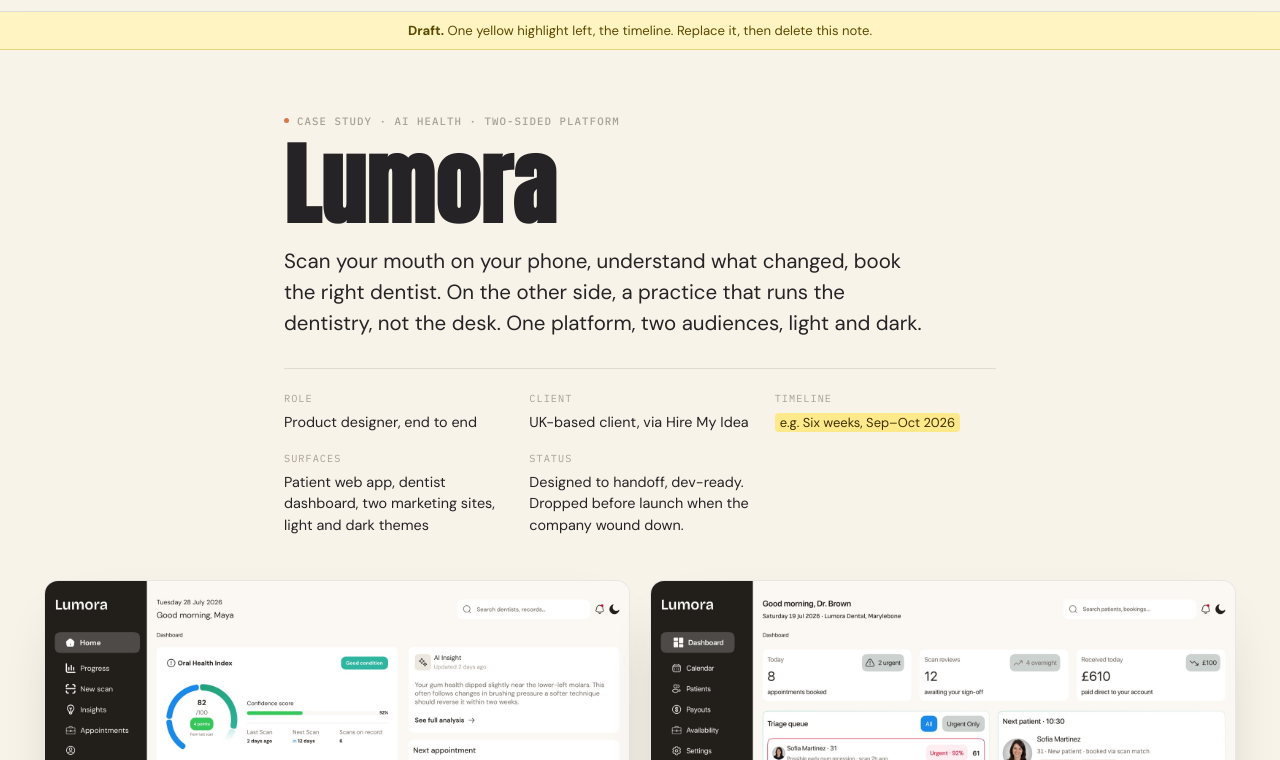
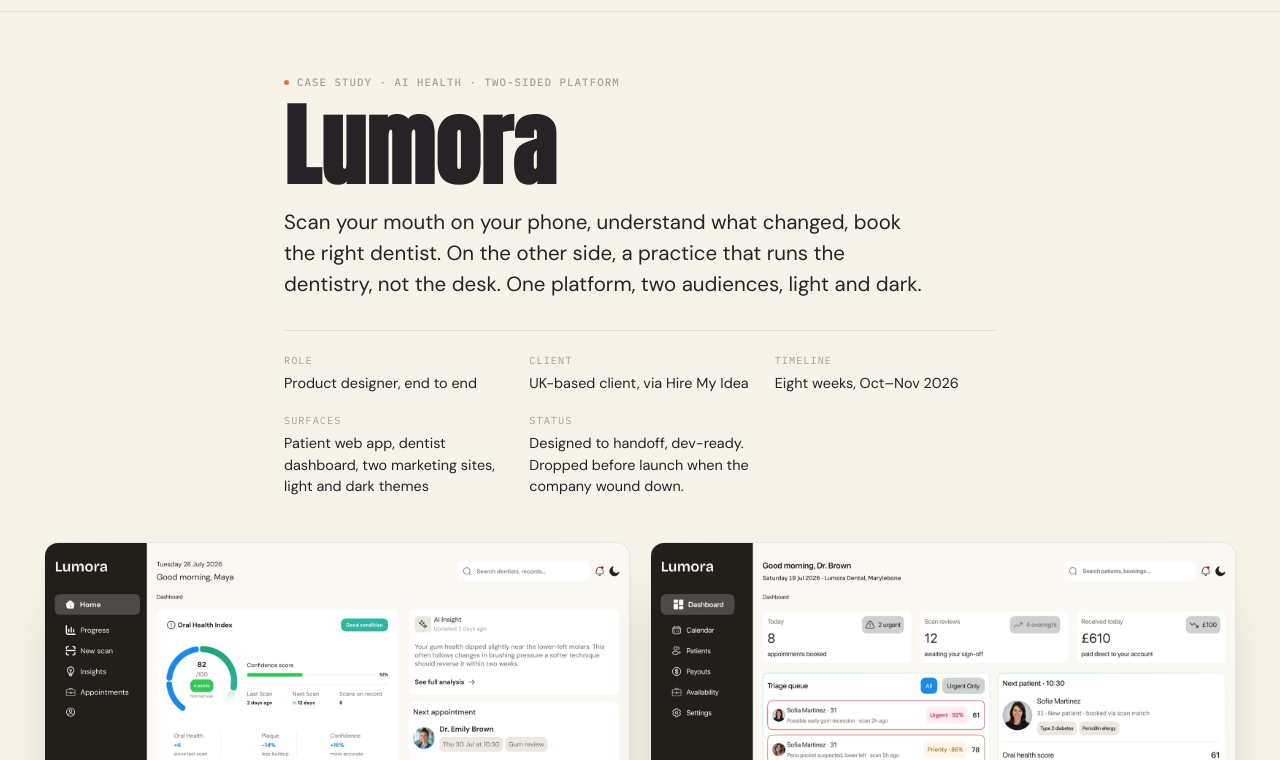
Before and after one commit to Rishikarc11/rishika-portfolio, a plain HTML site: page lumora.html in a window 1280 px wide. Shown: the part 40-800 px from the top of the page. Drawn offline with Linux system fonts and the light colour scheme.

Commit message:
Lumora: add timeline, remove draft note
Co-Authored-By: Claude Fable 5.1 <noreply@anthropic.com>

```diff
--- a/lumora.html
+++ b/lumora.html
@@ -33,11 +33,6 @@
     <a href="index.html#contact" class="cs-topbar-contact">Contact</a>
   </header>
 
-  <!-- DRAFT NOTE: delete this block before publishing -->
-  <div class="cs-draft-note" role="note">
-    <strong>Draft.</strong> One yellow highlight left, the timeline. Replace it, then delete this note.
-  </div>
-
   <main class="cs-main">
 
     <!-- ================= HERO ================= -->
@@ -53,7 +48,7 @@
         <dl class="cs-facts">
           <div><dt>Role</dt><dd>Product designer, end to end</dd></div>
           <div><dt>Client</dt><dd>UK-based client, via Hire My Idea</dd></div>
-          <div><dt>Timeline</dt><dd><mark class="todo">e.g. Six weeks, Sep–Oct 2026</mark></dd></div>
+          <div><dt>Timeline</dt><dd>Eight weeks, Oct–Nov 2026</dd></div>
           <div><dt>Surfaces</dt><dd>Patient web app, dentist dashboard, two marketing sites, light and dark themes</dd></div>
           <div><dt>Status</dt><dd>Designed to handoff, dev-ready. Dropped before launch when the company wound down.</dd></div>
         </dl>
```
